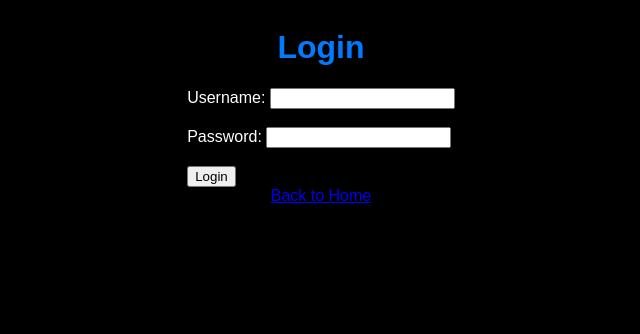
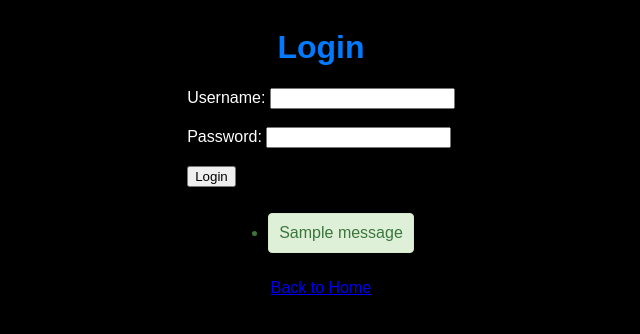
Before and after one commit to OfekGoldstein/Final-Project, a Flask app: page /login in a window 1280 px wide. Shown: the top 334 px of the page, without its empty margins (319-959 px from the left). Run offline with Flask 3, Linux system fonts and the light colour scheme; one stand-in notice (Sample message) is shown.

Commit message:
modified login.html

```diff
--- a/App/templates/login.html
+++ b/App/templates/login.html
@@ -8,6 +8,22 @@
         body {
             background-color: black;
             color: white;
+        }
+        .flash-message {
+            padding: 10px;
+            margin: 10px 0;
+            border: 1px solid transparent;
+            border-radius: 4px;
+        }
+        .flash-message.error {
+            color: #a94442;
+            background-color: #f2dede;
+            border-color: #ebccd1;
+        }
+        .flash-message.success {
+            color: #3c763d;
+            background-color: #dff0d8;
+            border-color: #d6e9c6;
         }
     </style>
     <title>Login</title>
@@ -21,6 +37,17 @@
         <input type="password" id="password" name="password" required><br><br>
         <input type="submit" value="Login">
     </form>
+
+    {% with messages = get_flashed_messages(with_categories=true) %}
+        {% if messages %}
+            <ul>
+            {% for category, message in messages %}
+                <li class="flash-message {{ category }}">{{ message }}</li>
+            {% endfor %}
+            </ul>
+        {% endif %}
+    {% endwith %}
+
     <a href="{{ url_for('index') }}">Back to Home</a>
 </body>
 </html>
```
